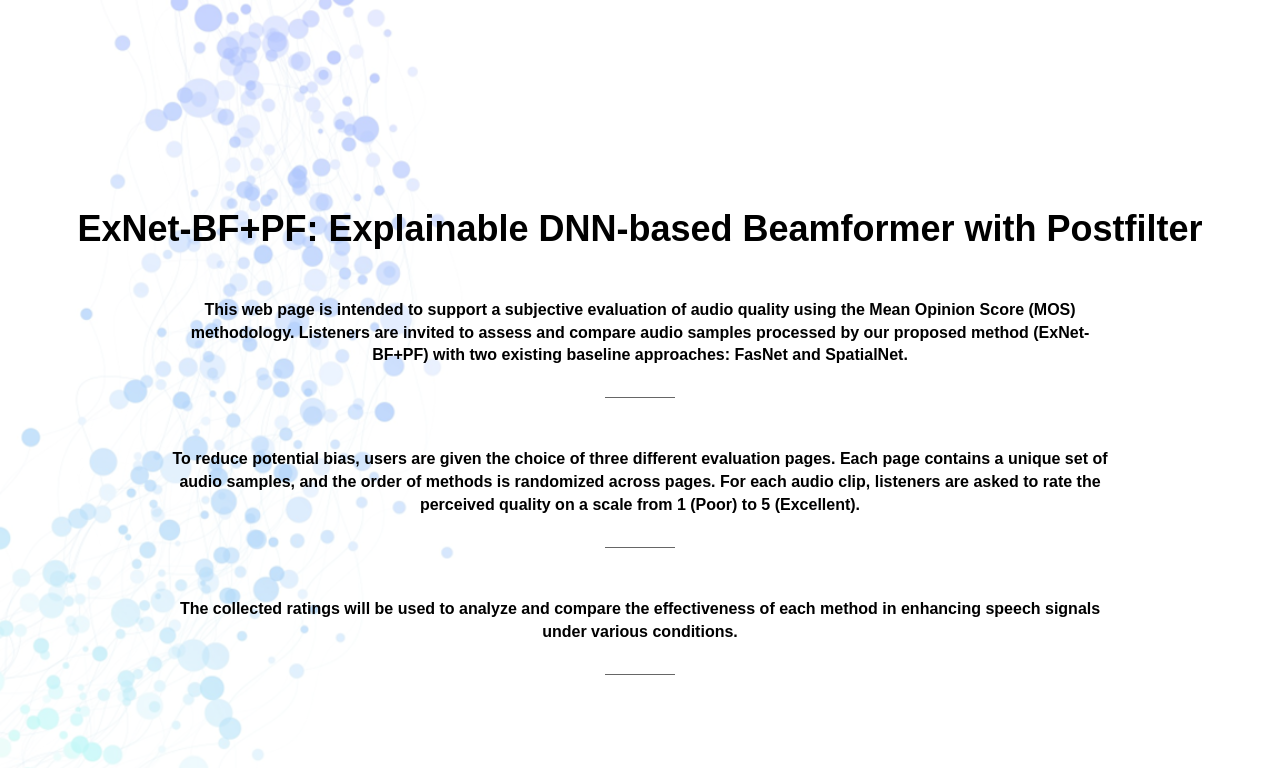
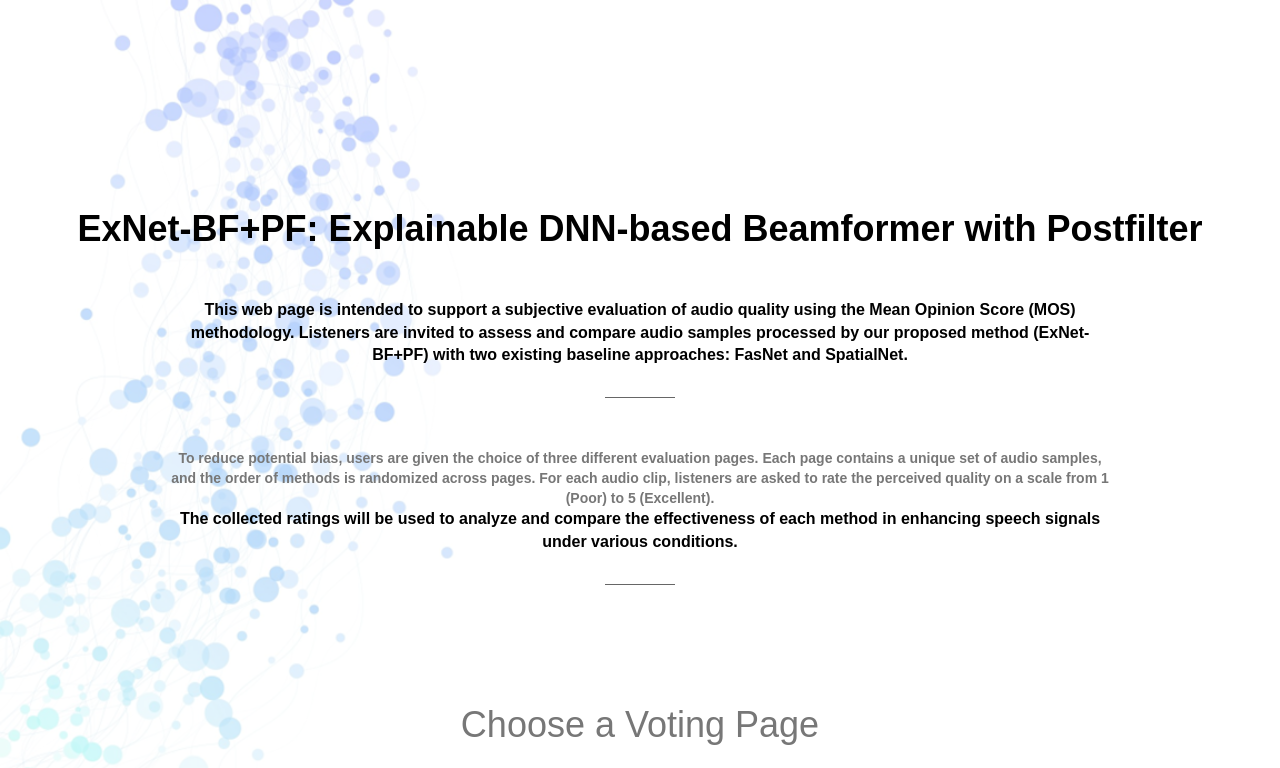
Before and after one commit to ExNet-BF-PF/ExNet-BF-PF.github.io, a plain HTML site: page form.html in a window 1280 px wide. Shown: the top 768 px of the page. Drawn offline with nearby package versions, Linux system fonts and the light colour scheme; some packages are replaced by stand-ins of ours; a script that the page names is missing; files whose address does not match are found by name; a web font is replaced by a local one.

Commit message:
Update form.html

```diff
--- a/form.html
+++ b/form.html
@@ -70,11 +70,9 @@
           </p> <br><hr><br>
         </div>
         <div class="col-md-10 col-md-offset-1">
-          <p style="color:black; font-family:Sans-Serif; font-size:16px">
               To reduce potential bias, users are given the choice of three different evaluation pages. Each page contains a unique set of
               audio samples, and the order of methods is randomized across pages. For each audio clip, listeners are asked to rate the
               perceived quality on a scale from 1 (Poor) to 5 (Excellent).
-            </p> <br><hr><br>
         </div>
         <div class="col-md-10 col-md-offset-1">
           <p style="color:black; font-family:Sans-Serif; font-size:16px">
```
